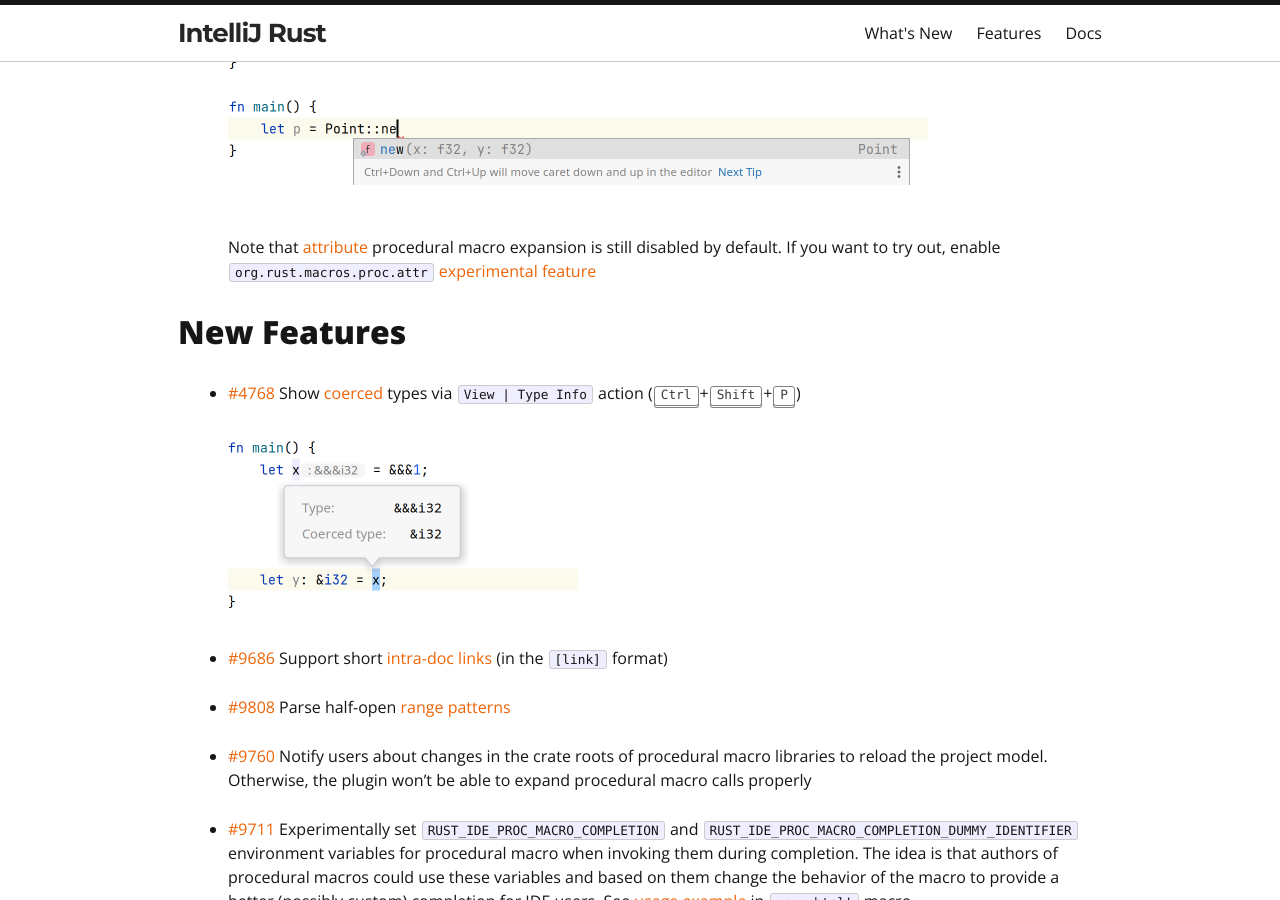
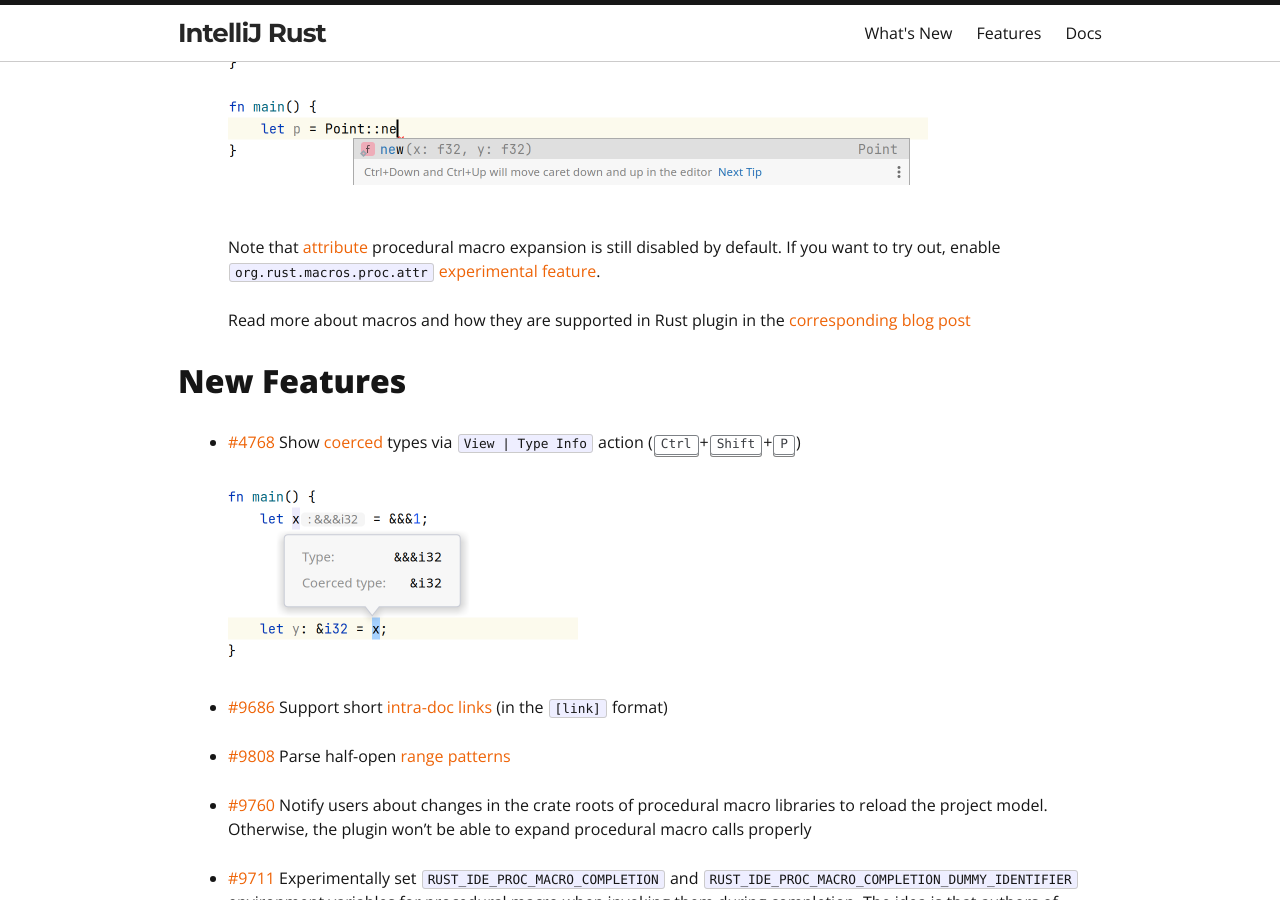
Before and after one commit to intellij-rust/intellij-rust.github.io, a Jekyll site: the page built from _posts/2022-12-05-changelog-184.markdown, in a window 1280 px wide and 900 px high, scrolled down 562 px. Built offline with Jekyll 4.4.1, drawn with Linux system fonts in a browser that asks for light colours; nearby versions of some CDN libraries; some web fonts are replaced.

Commit message:
Mention blog post about macros

```diff
--- a/_posts/2022-12-05-changelog-184.markdown
+++ b/_posts/2022-12-05-changelog-184.markdown
@@ -11,7 +11,9 @@
 
   <img src="/assets/posts/changelog-184/derive_proc_macro.png" width="700px"/>
 
-  Note that [attribute](https://doc.rust-lang.org/reference/procedural-macros.html#attribute-macros) procedural macro expansion is still disabled by default. If you want to try out, enable `org.rust.macros.proc.attr` [experimental feature](https://plugins.jetbrains.com/plugin/8182-rust/docs/rust-faq.html#experimental-features)
+  Note that [attribute](https://doc.rust-lang.org/reference/procedural-macros.html#attribute-macros) procedural macro expansion is still disabled by default. If you want to try out, enable `org.rust.macros.proc.attr` [experimental feature](https://plugins.jetbrains.com/plugin/8182-rust/docs/rust-faq.html#experimental-features).
+
+  Read more about macros and how they are supported in Rust plugin in the [corresponding blog post](https://blog.jetbrains.com/rust/2022/12/05/what-every-rust-developer-should-know-about-macro-support-in-ides/)
 
 ## New Features
 
```
